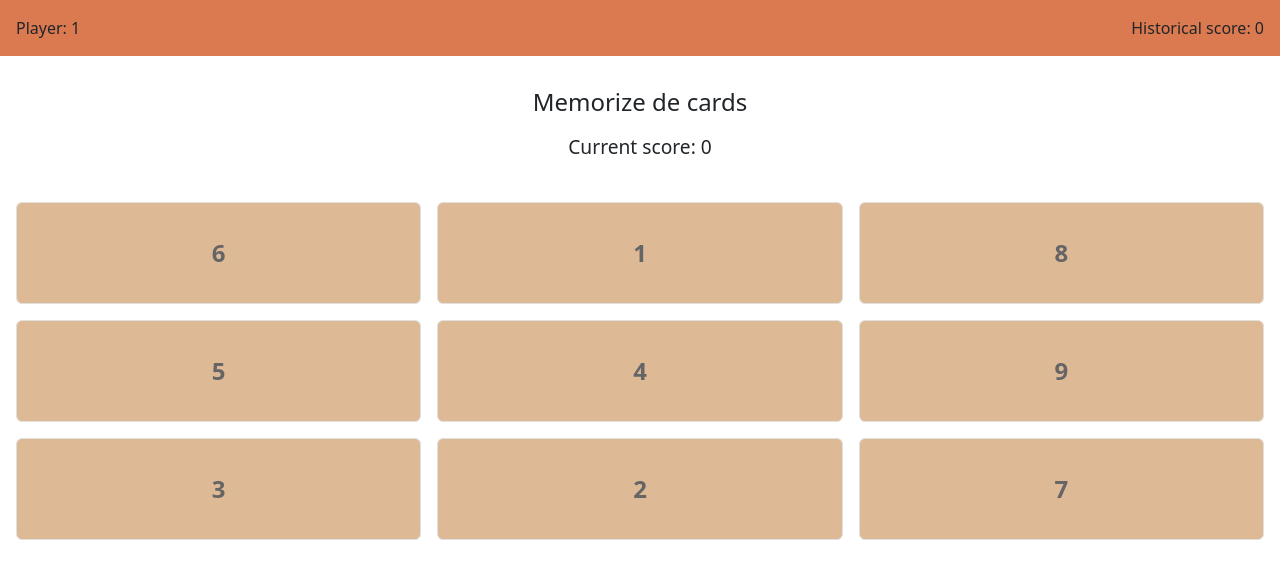
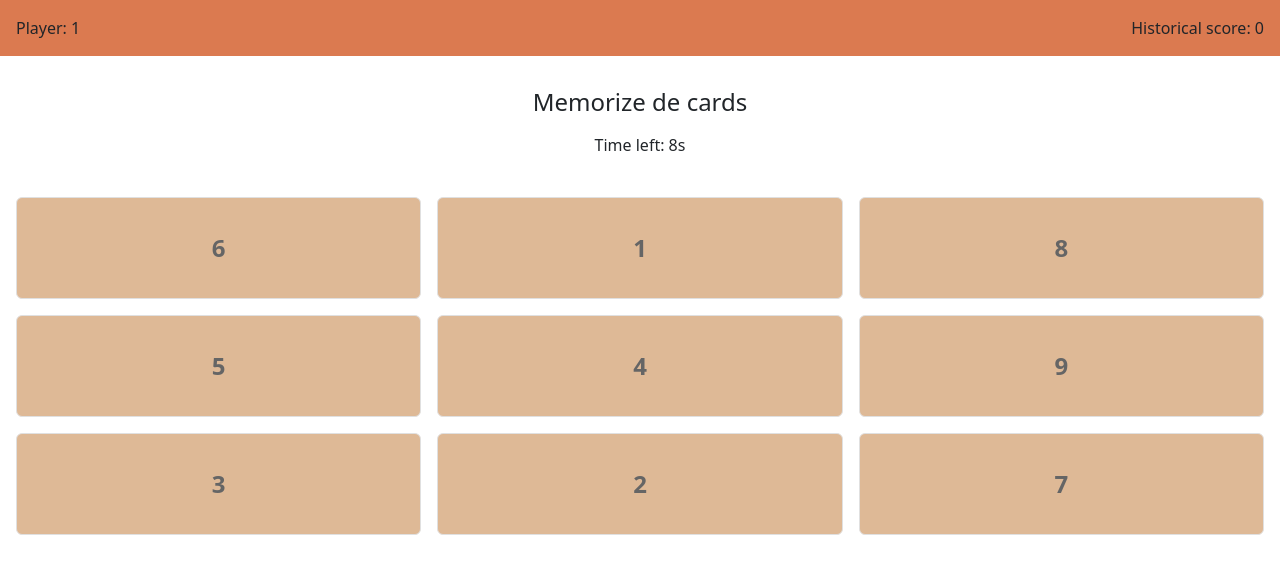
Before and after one commit to abelcerezuela/memory-cards-game, an Angular app in the folder memory-cards-angular-app/: page /game/1 in a window 1280 px wide. Both pictures are taken after a click on the button "Start game". Shown: the top 578 px of the page. Built offline with nearby package versions, Linux system fonts and the light colour scheme.

Commit message:
add countdown

```diff
--- a/memory-cards-angular-app/src/app/components/game/game.component.html
+++ b/memory-cards-angular-app/src/app/components/game/game.component.html
@@ -11,12 +11,13 @@
           <h2 class="game__question" id="target-question">
             Where is number <strong>{{ targetNumber }}</strong>?
           </h2>
+          <p class="game__current-score">Current score: {{ currentScore }}</p>
         } @else {
           <h2 class="game__question" id="target-question">
             Memorize de cards
           </h2>
+          <p>Time left: {{this.countdown}}s</p>
         }
-        <p class="game__current-score">Current score: {{ currentScore }}</p>
       </div>
 
       <div class="game__grid" role="group" aria-labelledby="target-question">
--- a/memory-cards-angular-app/src/app/components/game/game.component.ts
+++ b/memory-cards-angular-app/src/app/components/game/game.component.ts
@@ -17,6 +17,7 @@ export class GameComponent {
   randomNumbers: number[] = [];
   showNumbers: boolean = false;
   waitingForSelection: boolean = false;
+  countdown: number = 0;
   selectedIndex: number | null = null;
   correct: boolean = false;
   targetNumber: number = 0;
@@ -49,6 +50,15 @@ export class GameComponent {
     this.showNumbers = true;
 
     const delay = this.pointsAndDelayService.getDelayBasedOnLevel(this.level);
+
+    // Mostrar un contador de N segundos (según level elegido)
+    this.countdown = delay/1000;
+    let intervalId = setInterval(() => {
+      this.countdown--;
+      if (this.countdown <= 0) {
+        clearInterval(intervalId);
+      }
+    }, 1000);
 
     // Mostrar los números solo por N segundos (según level elegido)
     setTimeout(() => {
```
